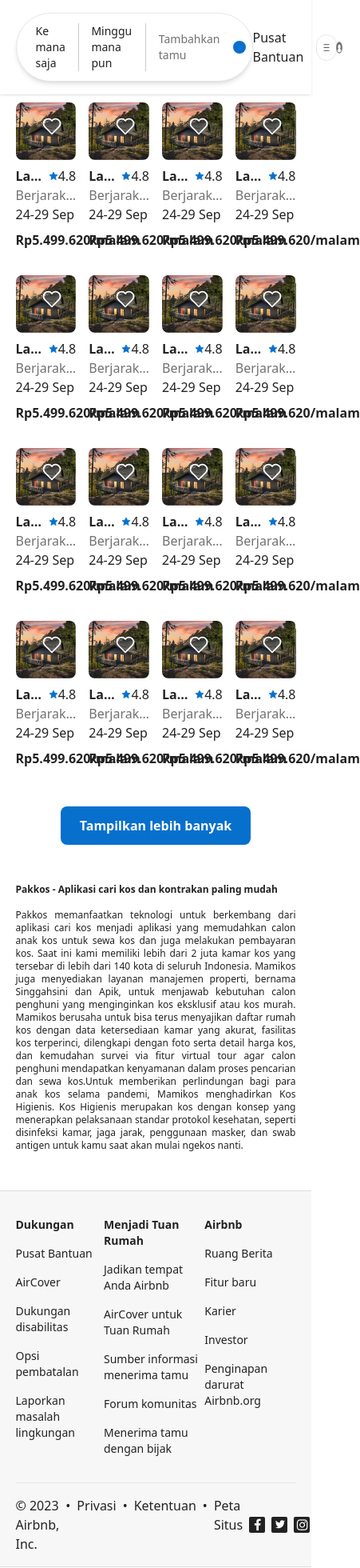
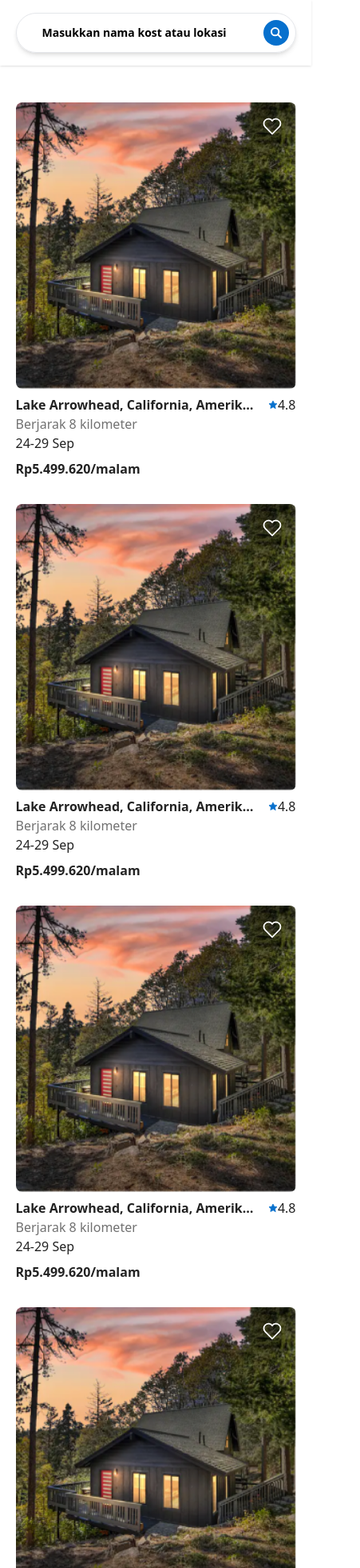
Before and after one commit to jihadable/pakkos, a React (Vite) app: page / in a window 390 px wide. Shown: the top 1960 px of the page at 80% size, 451 px wide, since content can reach past the window. Built offline with nearby package versions, Linux system fonts and the light colour scheme.

Commit message:
membuat responsive halaman home

```diff
--- a/src/components/Footer.jsx
+++ b/src/components/Footer.jsx
@@ -23,11 +23,11 @@
 
     return (
         <footer className="bg-[#F7F7F7] px-[5vw] pt-8 border-y border-[#ddd] w-full flex flex-col">
-            <div className="top flex justify-between pb-8">
+            <div className="top flex justify-between pb-8 mobile:flex-col">
             {
                 linksData.map((item, index) => {
                     return (
-                        <div className="item flex flex-col gap-4 text-sm" key={index}>
+                        <div className={`item flex flex-col gap-4 text-sm mobile:py-4 ${index < 2 ? "mobile:border-b" : ""}`} key={index}>
                             <div className="font-semibold">{item.title}</div>
                             <div className="links flex flex-col gap-4">
                             {
@@ -41,7 +41,7 @@
                 })
             }
             </div>
-            <div className="bottom py-4 flex gap-2 border-t">
+            <div className="bottom py-4 flex gap-2 border-t mobile:flex-col">
                 <span>© 2023 Airbnb, Inc.</span> • <a href="">Privasi</a> • <a href="">Ketentuan</a> • <a href="">Peta Situs</a> <span className="flex items-center gap-2">
                 {
                     sosmedData.map((item, index) => {
--- a/src/components/Kos.jsx
+++ b/src/components/Kos.jsx
@@ -6,6 +6,8 @@
 import { IconHeart } from "@tabler/icons-react"
 import { useState } from "react"
 import { Link } from "react-router-dom"
+import goTop from "../components/goTop"
+import { useEffect } from "react"
 
 export default function Kos({ nama, rating, jarak, tanggal, bulan, harga }){
 
@@ -13,21 +15,21 @@
     const [isLove, setIsLove] = useState(false)
 
     return (
-        <Link to={"/room/title"} className={`kos flex flex-col gap-2 text-[#222] cursor-pointer group`}>
-            <div className="top flex relative rounded-lg overflow-hidden">
-                <div className={`imgs flex w-fit transition duration-200 ${imgShow > 0 ? `img-show-${imgShow}` : ""}`}>
-                    <img src={img1} alt="Image" />
-                    <img src={img2} alt="Image" />
-                    <img src={img3} alt="Image" />
+        <Link to={"/room/title"} onClick={goTop} className={`kos flex flex-col gap-2 text-[#222] cursor-pointer group`}>
+            <div className="top flex relative rounded-lg overflow-hidden mobile:h-[calc(100vw-2rem)]">
+                <div className={`imgs flex transition duration-200 ${imgShow > 0 ? `img-show-${imgShow}` : ""}`}>
+                    <img src={img1} alt="Image" className="h-full w-fit" />
+                    <img src={img2} alt="Image" className="h-full w-fit" />
+                    <img src={img3} alt="Image" className="h-full w-fit" />
                 </div>
                 <div className="love text-white absolute top-4 right-4" onClick={() => setIsLove(!isLove)}>
                     <IconHeart stroke={1.5} width={28} height={28} fill={`${isLove ? "#fff" : "transparent"}`} />
                 </div>
-                <div className={`btns absolute px-3 top-1/2 -translate-y-1/2 left-0 right-0 flex items-center ${imgShow > 0 ? "justify-between" : "justify-end"} invisible group-hover:visible`}>
-                    <div className={`left p-1 bg-white/[.8] backdrop-blur-sm rounded-full ${imgShow > 0 ? "flex" : "hidden"} items-center justify-center hover:bg-white`} onClick={() => {imgShow > 0 ? setImgSHow(imgShow - 1) : ""}}>
+                <div className={`btns absolute px-3 top-1/2 -translate-y-1/2 left-0 right-0 flex items-center ${imgShow > 0 ? "justify-between" : "justify-end"} invisible group-hover:visible`} onClick={(e) => e.preventDefault()}>
+                    <div className={`btn left p-1 bg-white/[.8] backdrop-blur-sm rounded-full ${imgShow > 0 ? "flex" : "hidden"} items-center justify-center hover:bg-white`} onClick={() => {imgShow > 0 ? setImgSHow(imgShow - 1) : ""}}>
                         <IconChevronLeft stroke={1.5} width={20} height={20} />
                     </div>
-                    <div className="right p-1 bg-white/[.8] backdrop-blur-sm rounded-full flex items-center justify-center hover:bg-white" onClick={() => {imgShow < 2 ? setImgSHow(imgShow + 1) : ""}}>
+                    <div className="btn right p-1 bg-white/[.8] backdrop-blur-sm rounded-full flex items-center justify-center hover:bg-white" onClick={() => {imgShow < 2 ? setImgSHow(imgShow + 1) : ""}}>
                         <IconChevronRight stroke={1.5} width={20} height={20} />
                     </div>
                 </div>
--- a/src/components/KosContent.jsx
+++ b/src/components/KosContent.jsx
@@ -8,7 +8,7 @@
     }
 
     return (
-        <div className={`kos-content w-[90vw] ${page === "home" ? "mt-32" : ""} mb-12 mx-auto grid grid-cols-4 gap-4 gap-y-8`}>
+        <div className={`kos-content w-[90vw] ${page === "home" ? "mt-32" : ""} mb-12 mx-auto grid grid-cols-4 gap-4 gap-y-8 mobile:flex mobile:flex-col`}>
         {
             arrayKos.map((item, index) => {
                 return (
--- a/src/components/Navbar.jsx
+++ b/src/components/Navbar.jsx
@@ -1,8 +1,8 @@
 import logo from "../assets/logo.png"
 import account_menu from "../assets/account_menu.png"
 import account_image from "../assets/account_image.png"
-import search_icon from "../assets/search_icon.png"
 import { useState, useEffect, useRef } from "react"
+import { IconSearch } from "@tabler/icons-react"
 
 export default function Navbar({ page }){
 
@@ -19,22 +19,16 @@
 
     return (
         <nav className={`fixed left-0 right-0 top-0 py-4 ${page === "title" ? "px-[10vw]" : "px-[5vw]"} bg-white flex items-center justify-between text-[#222] shadow z-10`}>
-            <a href="/" className="logo flex">
+            <a href="/" className="logo flex mobile:hidden">
                 <img src={logo} alt="Logo" />
             </a>
-            <div className="links flex items-center gap-4 py-3 pl-6 pr-2 rounded-full bg-white border shadow-md text-sm cursor-pointer">
-                <div>Ke mana saja</div>
-                <div className="line w-[1px] self-stretch bg-[#ccc]"></div>
-                <div>Minggu mana pun</div>
-                <div className="line w-[1px] self-stretch bg-[#ccc]"></div>
-                <div className="flex items-center gap-4 text-[#717171]">
-                    <div>Tambahkan tamu</div>
-                    <div className="p-2 rounded-full flex justify-center items-center bg-primary">
-                        <img src={search_icon} alt="Search icon" />
-                    </div>
+            <label className="search w-[40%] flex items-center rounded-full p-2 pl-8 border shadow-md mobile:w-full">
+                <input type="text" placeholder="Masukkan nama kost atau lokasi" className="w-full outline-none text-sm font-semibold placeholder:text-black" />
+                <div className="search-icon flex p-2 bg-primary rounded-full text-white">
+                    <IconSearch stroke={3} width={16} height={16} />
                 </div>
-            </div>
-            <div className="extra flex items-center gap-4">
+            </label>
+            <div className="extra flex items-center gap-4 mobile:hidden">
                 <div className="cursor-pointer">Pusat Bantuan</div>
                 <div className="account relative flex">
                     <div className="header flex gap-2 rounded-full p-2 border cursor-pointer" onClick={() => setShowAccountMenu(!showAccountMenu)} ref={showAccountMenuBtn}>
--- a/src/pages/Room.jsx
+++ b/src/pages/Room.jsx
@@ -9,7 +9,7 @@
         <Navbar />
         <Header />
         <KosContent totalKos={24} />
-        <div className="bg-[#222] w-fit mx-auto my-24 flex items-center gap-2 p-4 rounded-full text-white text-sm font-semibold cursor-pointer">
+        <div className="fixed bottom-4 left-1/2 -translate-x-1/2 bg-[#222] w-fit flex items-center gap-2 p-4 rounded-full text-white text-sm font-semibold cursor-pointer">
             <span>Tampilkan Peta</span>
             <IconMap stroke={1.5} />
         </div>
--- a/tailwind.config.js
+++ b/tailwind.config.js
@@ -8,6 +8,10 @@
     extend: {
       colors: {
         "primary": "#0770CD"
+      },
+      screens: {
+        "mobile": {"max": "480px"},
+        "tablet": {"min": "481px", "max": "1023px"}
       }
     },
   },
```
